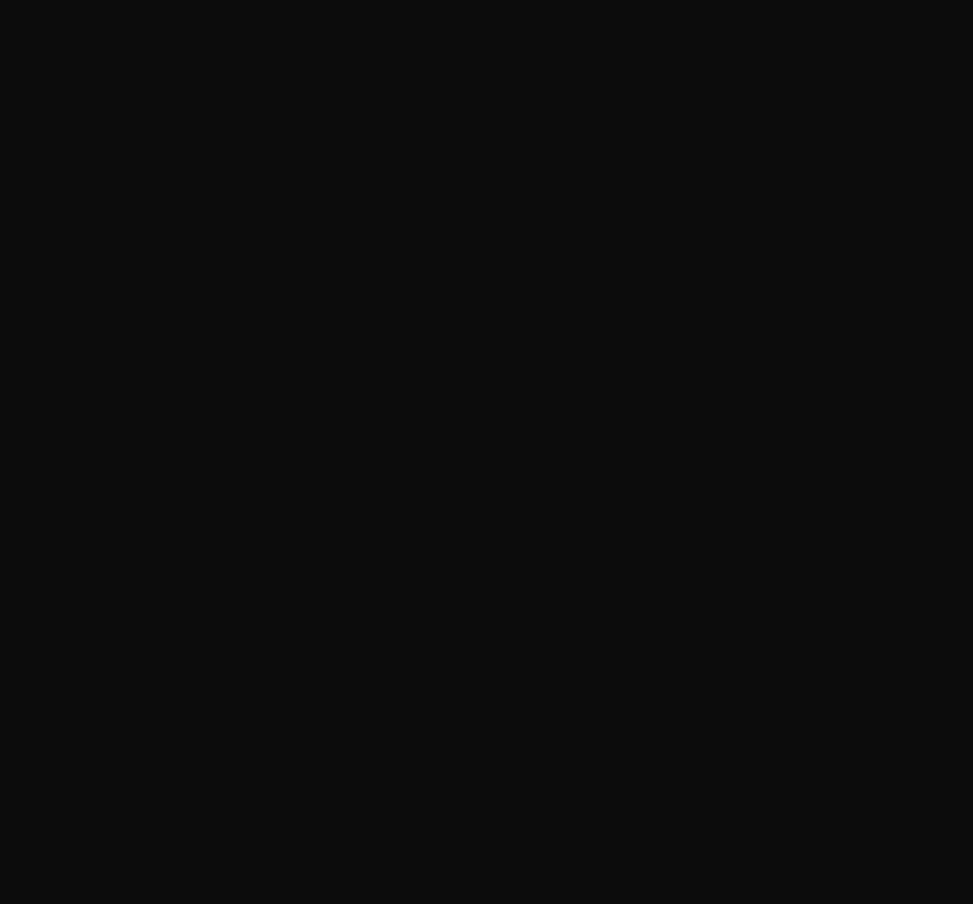
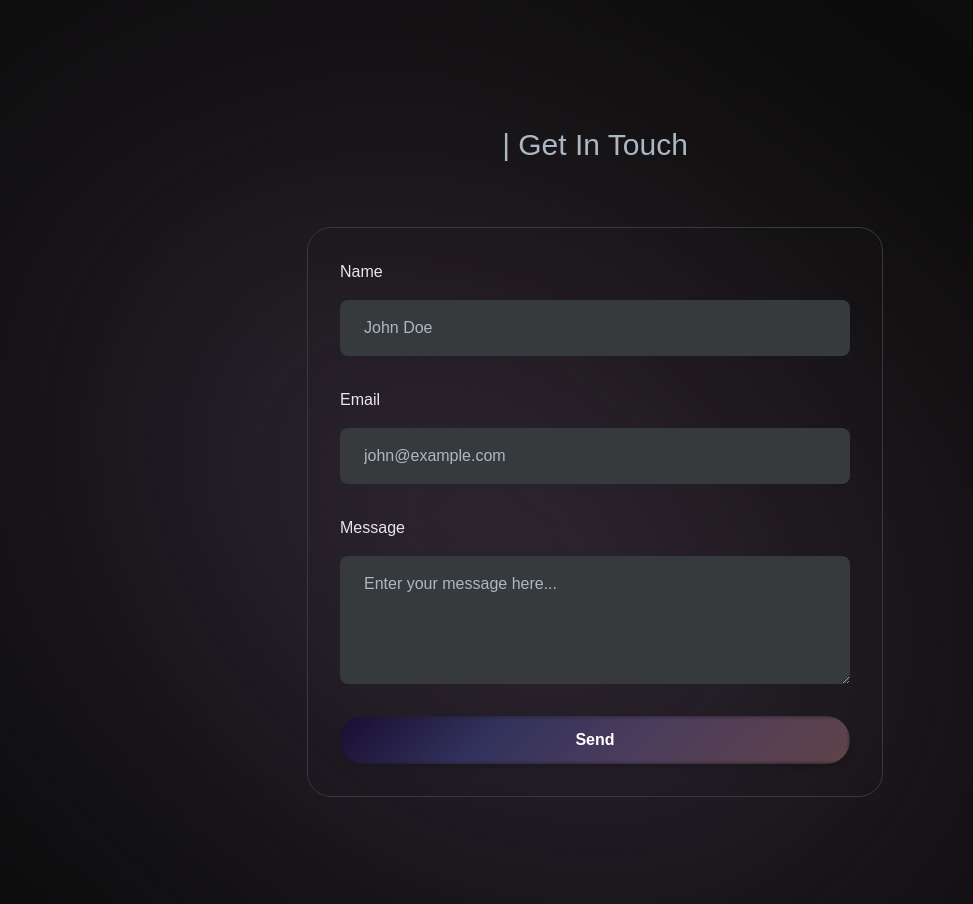
Before and after one commit to abhxnav/portfolio-2024, a Next.js app: page / in a window 1280 px wide. Shown: the part 4146-5050 px from the top of the page, without its empty margins (45-1018 px from the left). Before the commit the page ends 4209 px from the top, so only its background shows below. Built offline with nearby package versions, Linux system fonts and the light colour scheme; a web font is replaced by a local one.

Commit message:
feat : added contact page

```diff
--- a/package.json
+++ b/package.json
@@ -9,10 +9,13 @@
     "lint": "next lint"
   },
   "dependencies": {
+    "@emailjs/browser": "^4.4.1",
+    "emailjs": "^4.0.3",
     "framer-motion": "^11.11.9",
     "next": "14.2.15",
     "react": "^18",
     "react-dom": "^18",
+    "react-hook-form": "^7.53.1",
     "react-markdown": "^9.0.1"
   },
   "devDependencies": {
--- a/src/app/page.tsx
+++ b/src/app/page.tsx
@@ -1,5 +1,6 @@
 import {
   About,
+  Contact,
   Hero,
   Navbar,
   Projects,
@@ -21,10 +22,14 @@
       <div className="relative">
         <WorkExperience />
         <div className="gradient-exp z-0" />
-        {/* TODO: Add skills section */}
         <Skills />
       </div>
       <World />
+      <div className="relative">
+        <Contact />
+        <div className="gradient-exp z-0" />
+        {/* <Testimonial /> */}
+      </div>
     </div>
   )
 }
--- a/src/components/index.ts
+++ b/src/components/index.ts
@@ -4,6 +4,7 @@
 export { default as WorkExperience } from '@/components/sections/WorkExperience'
 export { default as Skills } from '@/components/sections/Skills'
 export { default as World } from '@/components/sections/World'
+export { default as Contact } from '@/components/sections/Contact'
 
 export { default as Navbar } from '@/components/Navbar'
 export { default as ProjectCard } from '@/components/ProjectCard'
--- /dev/null
+++ b/src/components/sections/Contact.tsx
@@ -0,0 +1,192 @@
+'use client'
+
+import { useState } from 'react'
+import { motion } from 'framer-motion'
+import { fadeIn, staggerContainer } from '@/lib/motion'
+import TypingEffect from '../shared/TypingEffect'
+import { Resolver, useForm } from 'react-hook-form'
+import emailjs from '@emailjs/browser'
+
+type ContactFormValues = {
+  name: string
+  email: string
+  message: string
+}
+
+const resolver: Resolver<ContactFormValues> = async (values) => {
+  const errors: Record<string, any> = {}
+
+  if (!values.name) {
+    errors.name = { type: 'required', message: 'Please enter your name' }
+  }
+
+  if (!values.email) {
+    errors.email = { type: 'required', message: 'Please enter your email' }
+  } else if (!/\S+@\S+\.\S+/.test(values.email)) {
+    errors.email = {
+      type: 'pattern',
+      message: 'Please enter a valid email address',
+    }
+  }
+
+  if (!values.message) {
+    errors.message = { type: 'required', message: 'Please enter a message' }
+  } else if (values.message.length < 10) {
+    errors.message = {
+      type: 'minLength',
+      message: 'Please enter at least 10 characters',
+    }
+  } else if (values.message.length > 1000) {
+    errors.message = {
+      type: 'maxLength',
+      message: 'The message length must be less than 1000 characters',
+    }
+  }
+
+  return {
+    values,
+    errors,
+  }
+}
+
+const Contact = () => {
+  const [loading, setLoading] = useState<boolean>(false)
+
+  const {
+    register,
+    handleSubmit,
+    reset,
+    formState: { errors },
+  } = useForm<ContactFormValues>({ resolver })
+
+  const onSubmit = handleSubmit(async (data) => {
+    setLoading(true)
+
+    try {
+      const res = await emailjs.send(
+        process.env.NEXT_PUBLIC_EMAILJS_SERVICE_ID!,
+        process.env.NEXT_PUBLIC_EMAILJS_TEMPLATE_ID!,
+        {
+          from_name: data.name,
+          to_name: 'Abhinav',
+          from_email: data.email,
+          to_email: 'k.abhinav1000@gmail.com',
+          message: data.message,
+        },
+        process.env.NEXT_PUBLIC_EMAILJS_PUBLIC_KEY!
+      )
+
+      if (res) {
+        alert(
+          `Thank you for reaching out. I'll get back to you as soon as possible.`
+        )
+        reset()
+      }
+    } catch (error) {
+      console.error(error)
+      alert('Something went wrong. Please try again.')
+    } finally {
+      setLoading(false)
+    }
+  })
+
+  return (
+    <section className="sm:p-16 xs:p-8 px-6 py-12 relative z-10">
+      <motion.div
+        variants={staggerContainer(0.2, 1)}
+        initial="hidden"
+        whileInView="show"
+        viewport={{ once: false, amount: 0.25 }}
+        className="2xl:max-w-[1280px] w-full mx-auto flex flex-col items-center"
+      >
+        <TypingEffect title="| Get In Touch" textStyles="text-center" />
+
+        <motion.div
+          variants={fadeIn('up', 'tween', 0.2, 1)}
+          className="relative mt-16 flex w-full md:w-3/4 lg:w-1/2 border border-dark-500 rounded-3xl p-8"
+        >
+          <form onSubmit={onSubmit} className="flex flex-col gap-8 w-full">
+            {/* Name Field */}
+            <div>
+              <label htmlFor="name" className="flex flex-col">
+                <span className="text-dark-200 font-medium mb-4">Name</span>
+
+                <input
+                  id="name"
+                  type="text"
+                  {...register('name')}
+                  placeholder="John Doe"
+                  className={`bg-dark-500 py-4 px-6 placeholder:text-dark-300 text-dark-200 rounded-lg outline-none border-none font-medium ${
+                    errors.name ? 'border-red-500' : ''
+                  }`}
+                />
+              </label>
+              {errors?.name && (
+                <p className="text-red-500 text-sm mt-1">
+                  {errors.name.message}
+                </p>
+              )}
+            </div>
+
+            {/* Email Field */}
+            <div>
+              <label htmlFor="email" className="flex flex-col">
+                <span className="text-dark-200 font-medium mb-4">Email</span>
+
+                <input
+                  id="email"
+                  type="text"
+                  {...register('email')}
+                  placeholder="john@example.com"
+                  className={`bg-dark-500 py-4 px-6 placeholder:text-dark-300 text-dark-200 rounded-lg outline-none border-none font-medium ${
+                    errors.email ? 'border-red-500' : ''
+                  }`}
+                />
+              </label>
+              {errors?.email && (
+                <p className="text-red-500 text-sm mt-1">
+                  {errors.email.message}
+                </p>
+              )}
+            </div>
+
+            {/* Message Field */}
+            <div>
+              <label htmlFor="message" className="flex flex-col">
+                <span className="text-dark-200 font-medium mb-4">Message</span>
+
+                <textarea
+                  id="message"
+                  {...register('message')}
+                  placeholder="Enter your message here..."
+                  className={`bg-dark-500 py-4 px-6 placeholder:text-dark-300 text-dark-200 rounded-lg outline-none border-none font-medium ${
+                    errors.message ? 'border-red-500' : ''
+                  }`}
+                  rows={4}
+                />
+              </label>
+              {errors?.message && (
+                <p className="text-red-500 text-sm mt-1">
+                  {errors.message.message}
+                </p>
+              )}
+            </div>
+
+            {/* Submit Button */}
+            <button
+              type="submit"
+              className="relative overflow-hidden border-none px-8 py-3 rounded-full font-semibold text-white shadow-md transition-transform duration-300 ease-in-out transform hover:opacity-95 hover:translate-y-[-5px] active:translate-y-0"
+            >
+              <span className="absolute inset-0 z-0 button-gradient rounded-lg" />
+              <span className="relative z-10">
+                {loading ? 'Sending...' : 'Send'}
+              </span>
+            </button>
+          </form>
+        </motion.div>
+      </motion.div>
+    </section>
+  )
+}
+
+export default Contact
```
Also changed, not shown: 2 other files (tests, documents, lock files or other folders).
